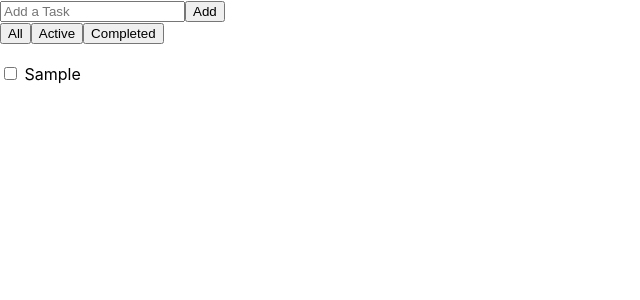
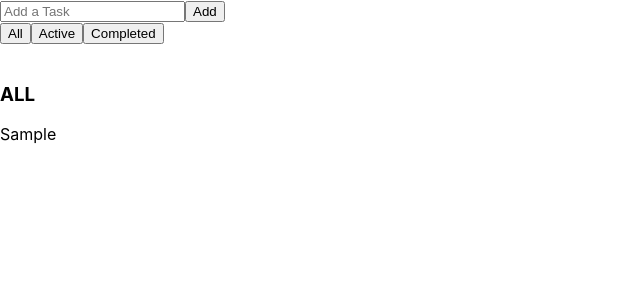
Before and after one commit to Ram-Santosh/redux-reducer, a React (Create React App) app: page / in a window 1280 px wide. Both pictures are taken after typing "Sample" into the empty fields and a click on the button "Add". Shown: the top 300 px of the page, without its empty margins (0-640 px from the left). Built offline with nearby package versions, Linux system fonts and the light colour scheme.

Commit message:
redux is done

```diff
--- a/package.json
+++ b/package.json
@@ -10,6 +10,7 @@
     "axios": "^0.27.2",
     "react": "^18.2.0",
     "react-dom": "^18.2.0",
+    "react-redux": "^8.0.2",
     "react-scripts": "5.0.1",
     "redux": "^4.2.0",
     "web-vitals": "^2.1.4"
--- a/src/Activity-3.js
+++ b/src/Activity-3.js
@@ -11,8 +11,9 @@ const todoSlice = createSlice({
             state.value.push(task);
         },
         isCompleted: (state, action) => {
+            console.log(action.payload)
             state.value = state.value.map((task) => {
-                if (task.id.toString() === action.payload[0]) {
+                if (task.id === action.payload[0]) {
                     task["isCompleted"] = action.payload[1];
                     return task;
                 }
--- a/src/Todo.js
+++ b/src/Todo.js
@@ -6,6 +6,7 @@ import { useSelector } from 'react-redux';
 export default function Todo () {
     var [task, setTask] = useState("");
     var [allTasks, setAllTasks] = useState([]);
+    var [action, setAction] = useState("ALL");
     var copyRedux = useSelector((state) => state.value)
 
     useEffect(() => {
@@ -21,19 +22,16 @@ export default function Todo () {
         setTask("");
     };
 
-    var handleCheckbox = (e) => {
-        if (e.target.checked){
-            store.dispatch(isCompleted([e.target.value,true]));
-        }
-        else {
-            store.dispatch(isCompleted([e.target.value,false]));
-        }
+    var handleCompleted = (id) => {
+        console.log(id)
+        store.dispatch(isCompleted([id,true]));
     };
 
     var handleFilter = (e) => {
         var copy;
         if (e.target.name === "ALL"){
             setAllTasks(copyRedux);
+            setAction("ALL");
         }
         else if (e.target.name === "ACTIVE"){
             copy = copyRedux.filter((task) => {
@@ -42,19 +40,20 @@ export default function Todo () {
                 }
             })
             setAllTasks(copy);
+            setAction("ACTIVE")
         }
         else{
-            console.log(copyRedux)
             copy = copyRedux.filter((task) => {
                 if (task.isCompleted){
                     return task;
                 }
             })
-            console.log("after",copy)
             setAllTasks(copy);
+            setAction("COMPLETED")
         }
     }
 
+    console.log(allTasks, "all tasks")
     return (
         <>
             <input onChange={handleInput} value={task} placeholder="Add a Task"></input>
@@ -62,12 +61,41 @@ export default function Todo () {
             <button onClick={handleFilter} name="ALL">All</button>
             <button onClick={handleFilter} name="ACTIVE">Active</button>
             <button onClick={handleFilter} name="COMPLETED">Completed</button><br/><br/>
-            {allTasks.map((t,id) => {
-                return <>
-                    <input type="checkbox" onChange={handleCheckbox} key={id} value={id+1}></input>
-                    <label>&nbsp;{t.task}</label><br></br>
+
+            {action === "ALL" &&
+                <>
+                    <h3>ALL</h3>
+                    {allTasks.map((t,id) => {
+                        return <p onClick={()=>handleCompleted(id+1)} key={id+1} value={id+1}>
+                            {!t.isCompleted &&
+                                t.task
+                            }
+                            {t.isCompleted &&
+                                <s>{t.task}</s>
+                            }
+                            </p>
+                    })}
                 </>
-            })}
+            }
+
+            {action === "ACTIVE" &&
+                <>
+                    <h3>ACTIVE</h3>
+                    {allTasks.map((t,id) => {
+                        return <p key={id+1}>{t.task}</p>
+                    })}
+                </>
+            }
+
+            {action === "COMPLETED" &&
+                <>
+                    <h3>COMPLETED</h3>
+                    {allTasks.map((t,id) => {
+                        return <p key={id+1}><s>{t.task}</s></p>
+                    })}
+                </>
+            }
+
         </>
     );
 }
```
Also changed, not shown: 1 other file (tests, documents, lock files or other folders).
